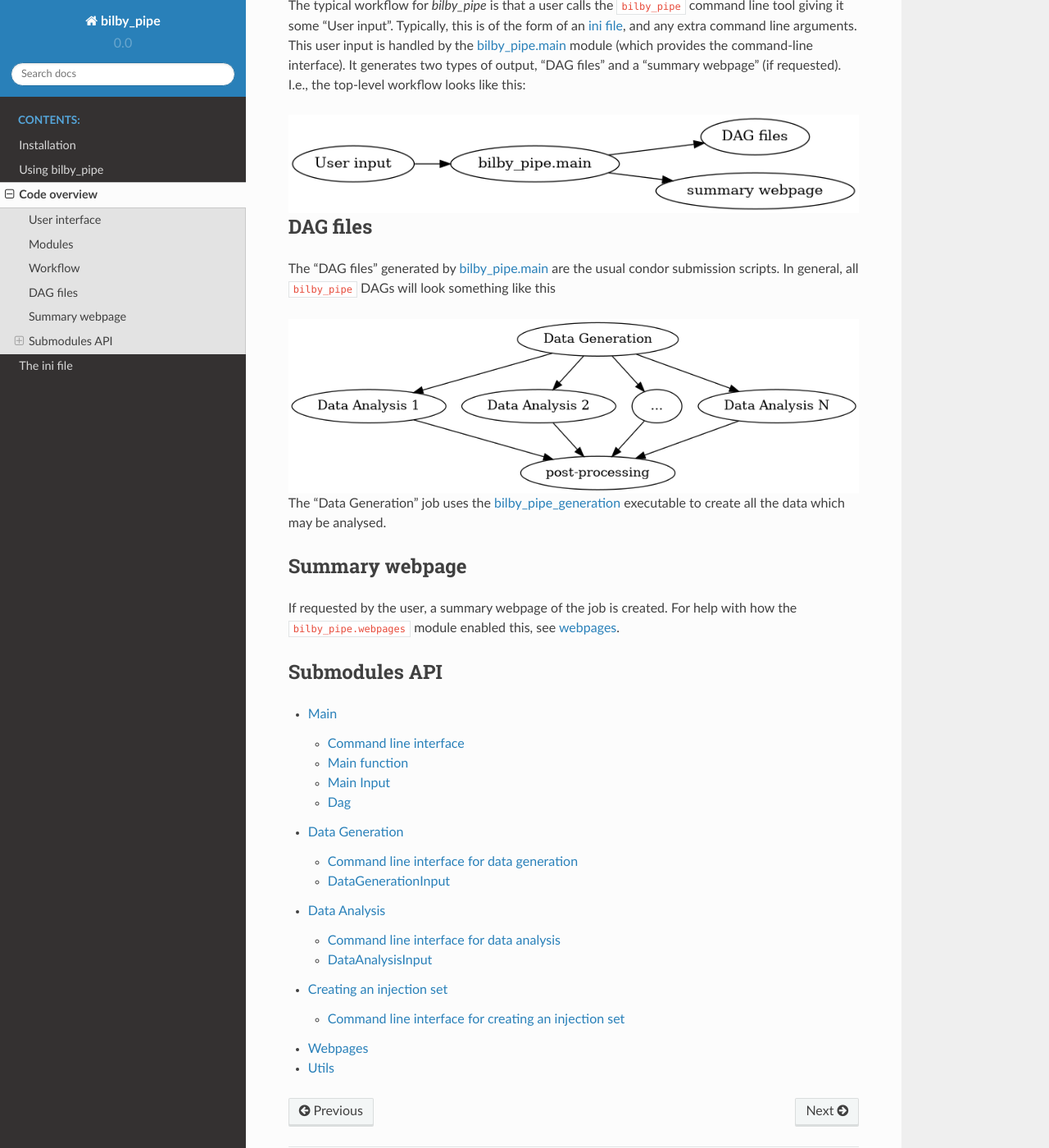
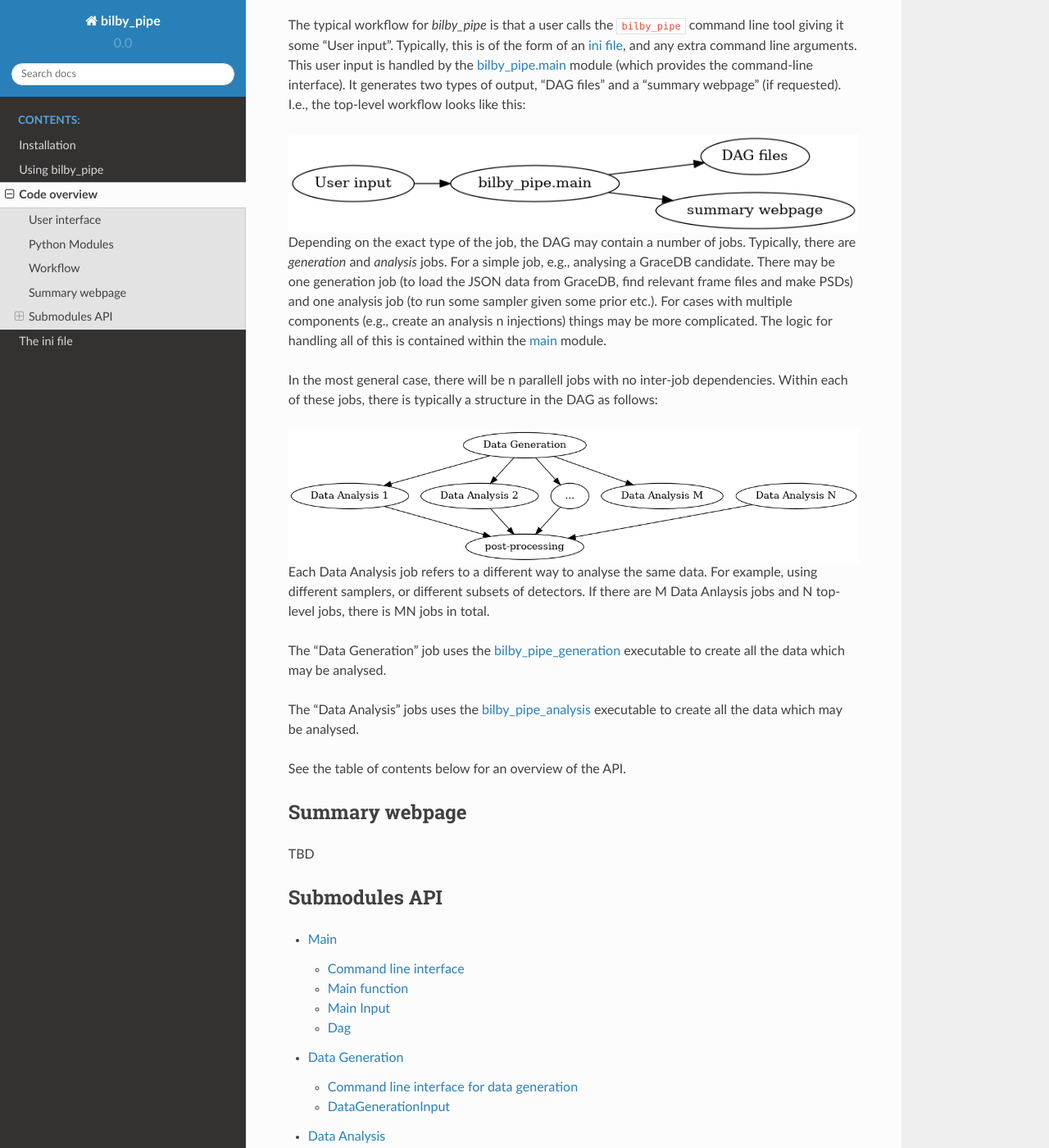
Before and after one commit to lscsoft/bilby_pipe, a Sphinx documentation site: the page built from docs/structure.txt, in a window 1280 px wide and 1400 px high, scrolled down 789 px. Shown: the whole window at 82% size. Built offline with Sphinx 7.4.7 and the Read the Docs theme 2.0.0, drawn with Linux system fonts in a browser that asks for light colours; the version number is read from the project's files by our own code; some of the changed text lies outside the part shown.

Commit message:
Update developer help

```diff
--- a/docs/structure.txt
+++ b/docs/structure.txt
@@ -13,10 +13,12 @@ user with four command line programs:
 3. `bilby_pipe_analysis <data_analysis.txt>`_
 4. `bilby_pipe_create_injection_file <create_injections.txt>`_
 
-For most users, only the first of these will be used in practise.
+For most users, only the first of these will be used in practise. In this
+document, we'll give a brief overview of how these are used internally to
+help developers orient themselves with the project.
 
-Modules
--------
+Python Modules
+--------------
 
 At the top-level, the :code:`bilby_pipe` python package provides several
 sub-modules as visualised here:
@@ -57,11 +59,18 @@ workflow looks like this:
          "bilby_pipe.main" -> "summary webpage";
             }
 
-DAG files
----------
-The "DAG files" generated by `bilby_pipe.main <main.txt>`_ are the usual condor
-submission scripts. In general, all :code:`bilby_pipe` DAGs will look something
-like this
+Depending on the exact type of the job, the DAG may contain a number of jobs.
+Typically, there are *generation* and *analysis* jobs. For a simple job, e.g.,
+analysing a GraceDB candidate. There may be one generation job (to load the
+JSON data from GraceDB, find relevant frame files and make PSDs) and one
+analysis job (to run some sampler given some prior etc.). For cases with
+multiple components (e.g., create an analysis n injections) things may be
+more complicated. The logic for handling all of this is contained within the
+`main <main.txt>`_ module.
+
+In the most general case, there will be n parallell jobs with no inter-job
+dependencies. Within each of these jobs, there is typically a structure in
+the DAG as follows:
 
 .. graphviz::
 
@@ -70,27 +79,36 @@ like this
          "Data Generation" -> "Data Analysis 1";
          "Data Generation" -> "Data Analysis 2";
          "Data Generation" -> "...";
-         "Data Generation" -> "Data Analysis N";
+         "Data Generation" -> "Data Analysis M";
          "Data Analysis 1" -> "post-processing";
          "Data Analysis 2" -> "post-processing";
          "..." -> "post-processing";
          "Data Analysis N" -> "post-processing";
             }
 
-The "Data Generation" job uses the `bilby_pipe_generation <data_generation.txt>`_
-executable to create all the data which may be analysed.
+Each Data Analysis job refers to a different way to analyse the same data. For
+example, using different samplers, or different subsets of detectors. If there
+are M Data Anlaysis jobs and N top-level jobs, there is MN jobs in total.
+
+The "Data Generation" job uses the `bilby_pipe_generation
+<data_generation.txt>`_ executable to create all the data which may be
+analysed.
+
+The "Data Analysis" jobs uses the `bilby_pipe_analysis
+<data_analysis.txt>`_ executable to create all the data which may be
+analysed.
+
+See the table of contents below for an overview of the API.
 
 Summary webpage
 ---------------
 
-If requested by the user, a summary webpage of the job is created. For help
-with how the :code:`bilby_pipe.webpages` module enabled this, see `webpages
-<webpages.txt>`_.
+TBD
 
 Submodules API
 --------------
 .. toctree::
-   :maxdepth: 3
+   :maxdepth: 2
 
    main
    data_generation
```
Also changed, not shown: docs/main.txt (+3 -9 lines).
